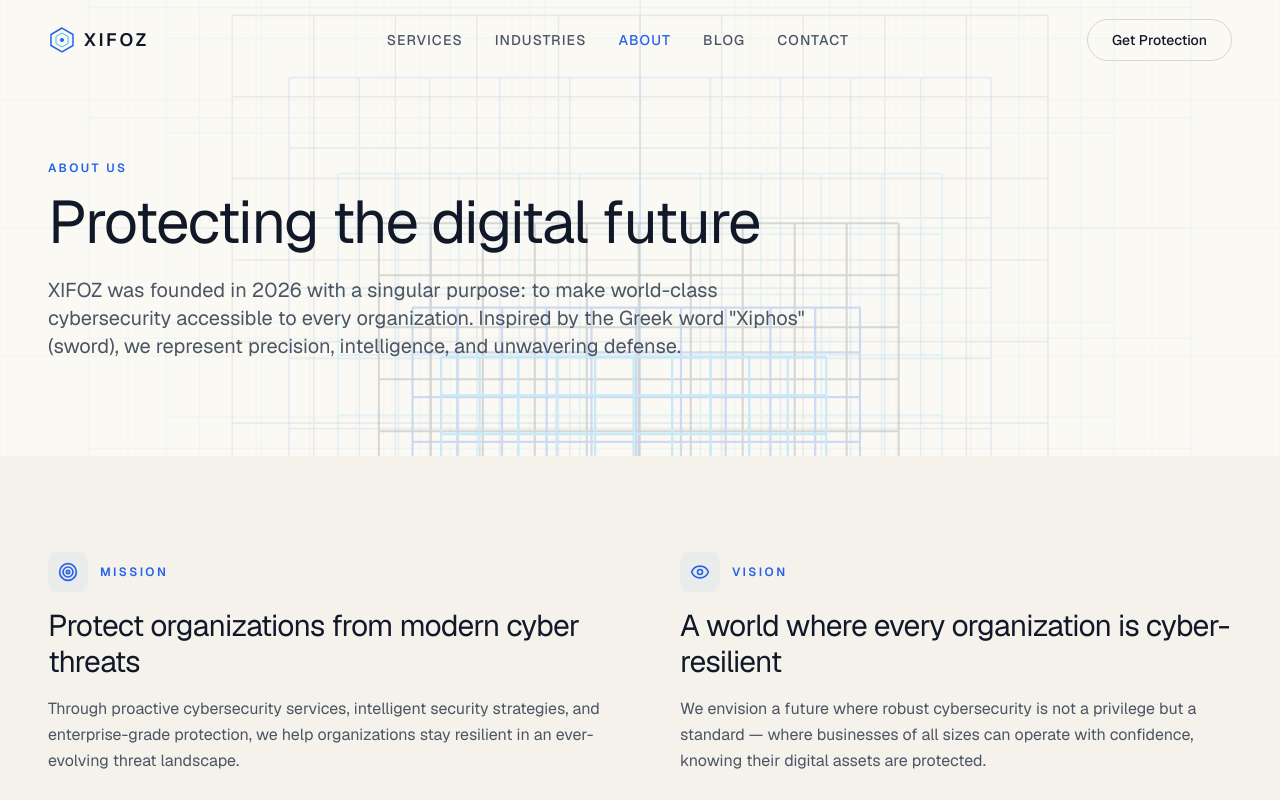
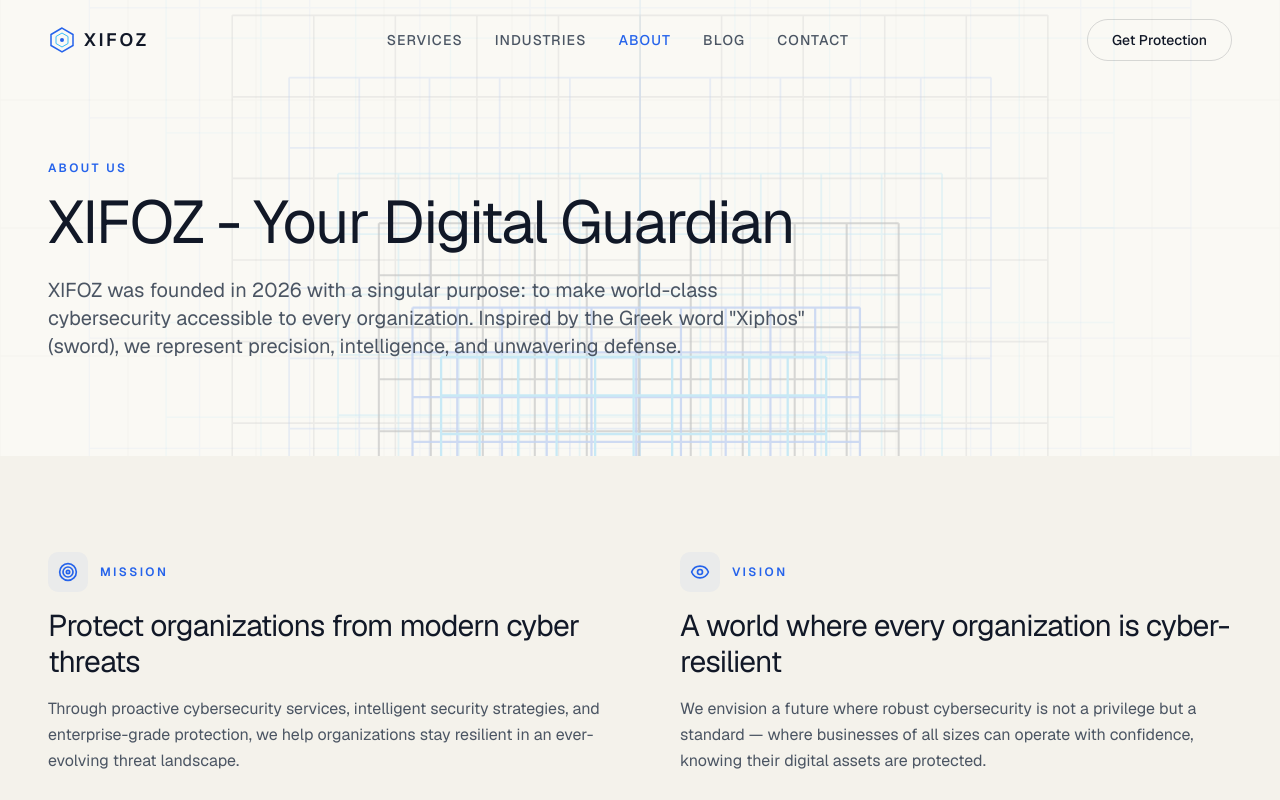
Before and after one commit to xifoz/xifoz, a React (Vite) app: page /about in a window 1280 px wide. Shown: the top 800 px of the page. Built offline with nearby package versions, Linux system fonts and the light colour scheme; the HTML template or start-up script is replaced by a standard one.

Commit message:
Update About page heading

```diff
--- a/src/pages/About.tsx
+++ b/src/pages/About.tsx
@@ -86,7 +86,7 @@ function AboutHero() {
               isVisible ? 'opacity-100 translate-y-0' : 'opacity-0 translate-y-4'
             )}
           >
-            Protecting the digital future
+            XIFOZ - Your Digital Guardian
           </h1>
           <p
             className={cn(
```
